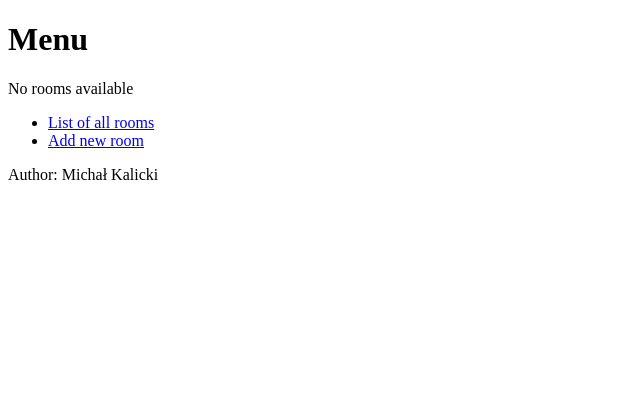
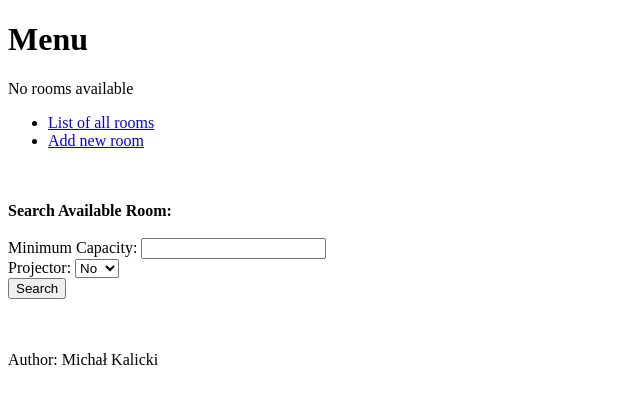
Before and after one commit to Kalickii/Warsztat_django, a Django app: page /room/list/ in a window 1280 px wide. Shown: the top 404 px of the page, without its empty margins (0-640 px from the left). Run offline with Django 5.2, Linux system fonts and the light colour scheme; data that the repository does not hold is empty.

Commit message:
Available room search option, corrected displaying room availability

```diff
--- a/WebApp/urls.py
+++ b/WebApp/urls.py
@@ -18,7 +18,7 @@ from django.contrib import admin
 from django.urls import path
 
 from main.views import (HomePageView, NewRoomView, AllRoomsView, RoomDeleteView, RoomModifyView, RoomBookView,
-                        RoomDetailsView)
+                        RoomDetailsView, SearchView)
 urlpatterns = [
     path('admin/', admin.site.urls),
     path('', HomePageView.as_view()),
@@ -28,4 +28,5 @@ urlpatterns = [
     path('room/modify/<int:room_id>', RoomModifyView.as_view()),
     path('room/book/<int:book_room_id>', RoomBookView.as_view()),
     path('room/<int:room_id>', RoomDetailsView.as_view()),
+    path('search/', SearchView.as_view())
 ]
--- a/main/templates/all_room_list.html
+++ b/main/templates/all_room_list.html
@@ -18,5 +18,8 @@
         </li>
     {% endfor %}
     </ul>
+        <form action="http://127.0.0.1:8000/" method="get">
+            <input type="submit" value="Back">
+        </form>
 </body>
 </html>
--- a/main/templates/home.html
+++ b/main/templates/home.html
@@ -11,6 +11,29 @@
         <li><a href="http://127.0.0.1:8000/room/list/">List of all rooms</a></li>
         <li><a href="http://127.0.0.1:8000/room/new/">Add new room</a></li>
     </ul>
+    <br><br>
+    <strong>Search Available Room:</strong>
+             <br><br>
+    <form action="http://127.0.0.1:8000/search/" method="post">
+        {% csrf_token %}
+        <label>
+            Minimum Capacity:
+            <input type="number" name="search_capacity">
+        </label>
+             <br>
+        <label>
+            Projector:
+            <select name="search_projector">
+                <option value="0">No</option>
+                <option value="1">Yes</option>
+            </select>
+        </label>
+             <br>
+        <label>
+            <input type="submit" value="Search">
+        </label>
+    </form>
+            <br><br>
     <footer>
         <p>Author: Michał Kalicki</p>
     </footer>
--- a/main/views.py
+++ b/main/views.py
@@ -39,19 +39,14 @@ class AllRoomsView(View):
             return render(request, 'home.html', {'message': message})
         else:
             rooms = Room.objects.all()
-            bookings = Booking.objects.all()
             room_status = {}
+            rooms_with_status = []
 
             for room in rooms:
-                room_busy = 'No'
-                for booking in bookings:
-                    if Booking.objects.filter(room=room, date=localdate()).exists():
-                        room_busy = 'Yes'
-                        break
-                room_status[room.id] = room_busy
+                room_status[room.id] = 'No'
+                if Booking.objects.filter(room=room, date=localdate()).exists():
+                    room_status[room.id] = 'Yes'
 
-            rooms_with_status = []
-            for room in rooms:
                 rooms_with_status.append({
                     'id': room.id,
                     'name': room.name,
@@ -136,3 +131,27 @@ class RoomDetailsView(View):
                }
 
         return render(request, 'detailed_room.html', ctx)
+
+
+class SearchView(View):
+    def post(self, request):
+        search_capacity = int(request.POST.get('search_capacity'))
+        search_projector = int(request.POST.get('search_projector'))
+        if search_capacity > 0:
+            matching_rooms = Room.objects.filter(capacity__gte=search_capacity, have_projector=search_projector)
+
+            room_status = {}
+            available_rooms = []
+
+            for room in matching_rooms:
+                room_status[room.id] = 'No'
+                if Booking.objects.filter(room=room, date=localdate()).exists():
+                    room_status[room.id] = 'Yes'
+
+                if room_status[room.id] == 'No':
+                    available_rooms.append(room)
+
+            return render(request, 'search.html', {'rooms': available_rooms})
+        else:
+            message = "Invalid search parameters"
+            return render(request, 'home.html', {'message': message})
```
Also changed, not shown: main/templates/search.html (added, +27 -0 lines).
